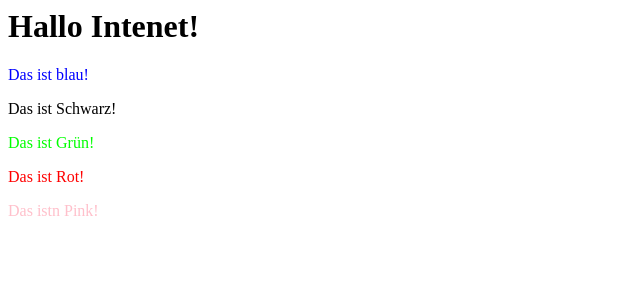
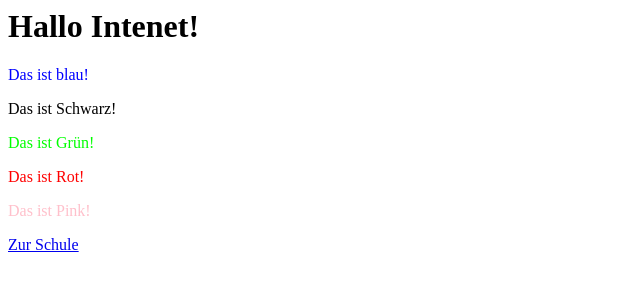
Before and after one commit to wearasc/site, a plain HTML site: page index.html in a window 1280 px wide. Shown: the whole page, without its empty margins (0-640 px from the left). Drawn offline with Linux system fonts and the light colour scheme.

Commit message:
Update index.html

```diff
--- a/index.html
+++ b/index.html
@@ -3,4 +3,5 @@
 <p style="color: #000000">Das ist Schwarz!</p>
 <p style="color: #00FF00">Das ist Grün!</p>
 <p style="color: #FF0000">Das ist Rot!</p>
-<p style="color: #FFC0CB">Das istn Pink!</p>
+<p style="color: #FFC0CB">Das ist Pink!</p>
+<a href="https://leo-statz-berufskolleg.de">Zur Schule</a>
```
